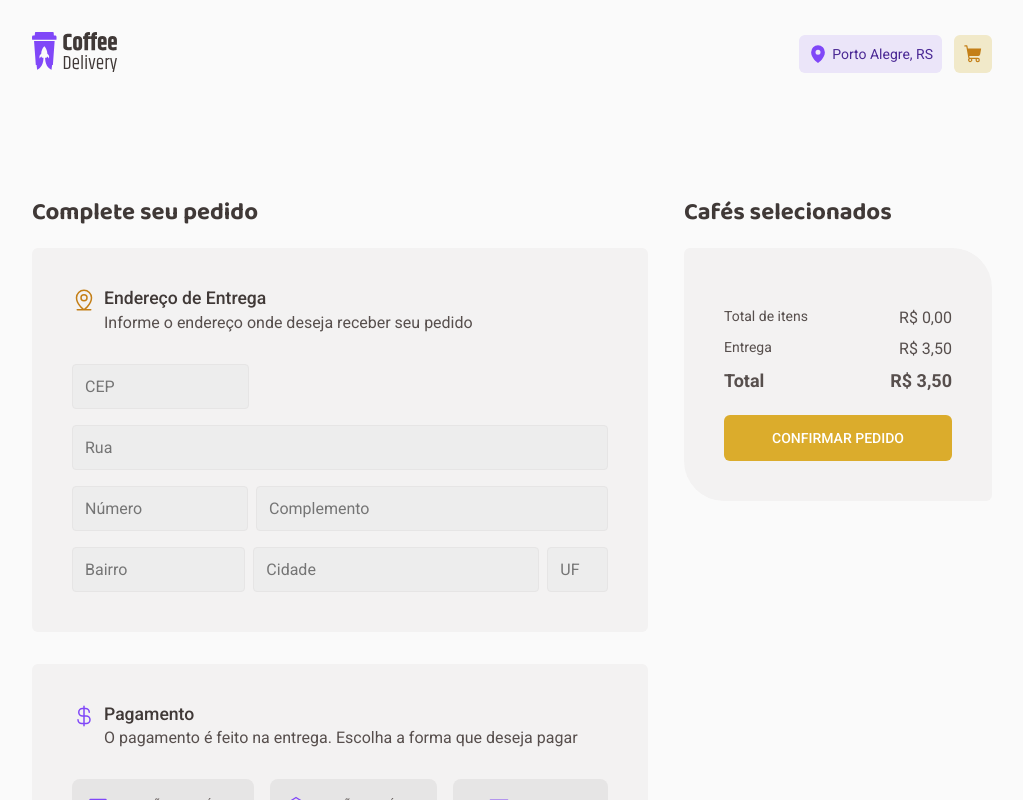
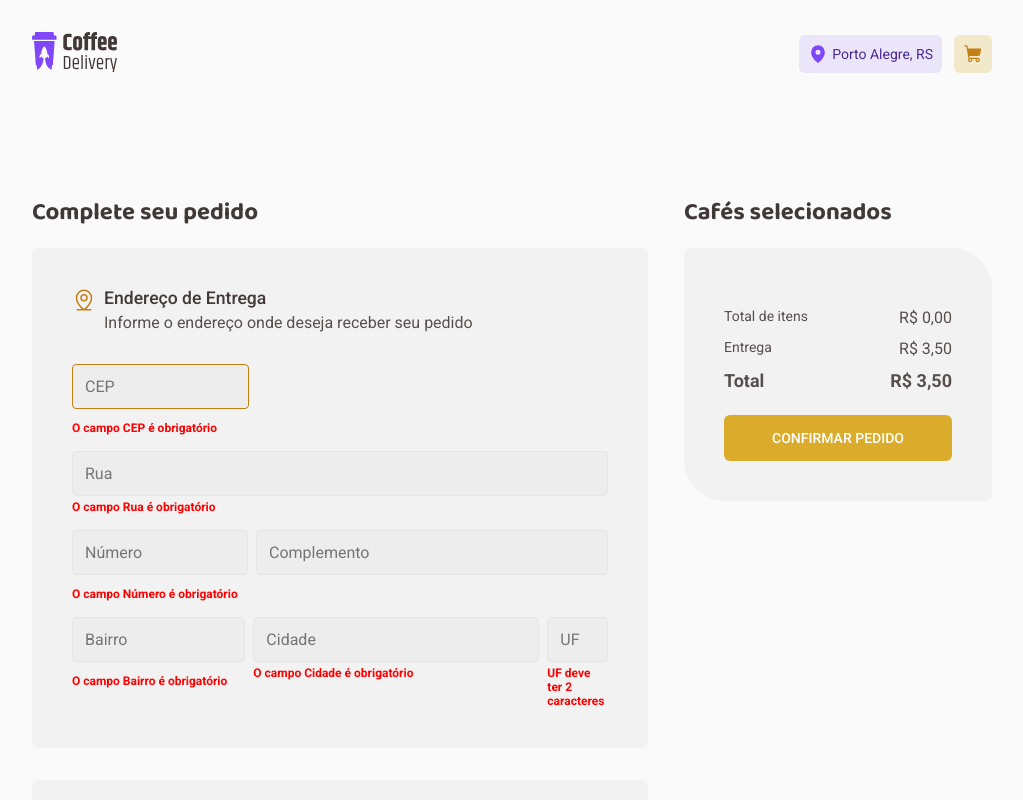
Before and after one commit to RodGondin/Coffee-Delivery, a React (Vite) app: page /cart in a window 1280 px wide. Both pictures are taken after a click on the button "CONFIRMAR PEDIDO". Shown: the top 800 px of the page, without its empty margins (128-1151 px from the left). Built offline with nearby package versions, Linux system fonts and the light colour scheme.

Commit message:
finishing form logic

```diff
--- a/package.json
+++ b/package.json
@@ -10,11 +10,14 @@
     "preview": "vite preview"
   },
   "dependencies": {
+    "@hookform/resolvers": "^3.9.0",
     "@phosphor-icons/react": "^2.1.5",
     "react": "^18.2.0",
     "react-dom": "^18.2.0",
+    "react-hook-form": "^7.52.2",
     "react-router-dom": "^6.23.1",
-    "styled-components": "^6.1.11"
+    "styled-components": "^6.1.11",
+    "zod": "^3.23.8"
   },
   "devDependencies": {
     "@types/react": "^18.2.66",
--- a/src/pages/Cart/index.tsx
+++ b/src/pages/Cart/index.tsx
@@ -1,13 +1,61 @@
 import { Bank, CreditCard, CurrencyDollar, MapPinLine, Money, Trash } from "@phosphor-icons/react";
-import { AddressPaymentBox, AddressSection, AreaCityUfRow, ButtonQuantityDiv, ButtonTrashCart, CartContainer, CartSummary, CartSummaryDiv, CoffeeCardSummary, CoffeeInfosBox, CoffeePaymentInfos, CoffeesSelectedBox, NumberComplementRow, PaymentOptionButton, PaymentOptionsDiv, PaymentSection, PricesInfo, TitlePriceInfo, TitlesSections, TotalPricesInfo } from "./styles";
+import {
+  AddressPaymentBox,
+  AddressSection,
+  AreaCityUfRow,
+  ButtonQuantityDiv,
+  ButtonTrashCart,
+  CartContainer,
+  CartSummary,
+  CartSummaryDiv,
+  CoffeeCardSummary,
+  CoffeeInfosBox,
+  CoffeePaymentInfos,
+  CoffeesSelectedBox,
+  ErrorMessage,
+  InputWrapper,
+  NumberComplementRow,
+  PaymentOptionButton,
+  PaymentOptionsDiv,
+  PaymentSection,
+  PricesInfo,
+  TitlePriceInfo,
+  TitlesSections,
+  TotalPricesInfo
+} from "./styles";
 import { useTheme } from "styled-components";
 import { useContext, useEffect, useState } from "react";
 import { CoffeeContext, CoffeeContextType } from "../../contexts/CoffeeContext";
+import { useForm } from "react-hook-form";
+import { z } from 'zod';
+import { zodResolver } from "@hookform/resolvers/zod";
+
+const addressSchema = z.object({
+  CEP: z
+    .string()
+    .min(1, "O campo CEP é obrigatório")
+    .regex(/^\d{5}-\d{3}$/, "CEP inválido"),
+  Rua: z.string().min(1, "O campo Rua é obrigatório"),
+  Numero: z.string().min(1, "O campo Número é obrigatório"),
+  Complemento: z.string().optional(),
+  Bairro: z.string().min(1, "O campo Bairro é obrigatório"),
+  Cidade: z.string().min(1, "O campo Cidade é obrigatório"),
+  UF: z
+    .string()
+    .min(2, "UF deve ter 2 caracteres")
+    .max(2, "UF deve ter 2 caracteres"),
+});
+
+type AddressFormData = z.infer<typeof addressSchema>;
 
 export function Cart() {
   const theme = useTheme();
   const { cart, setCart, CoffeesList } = useContext(CoffeeContext) as CoffeeContextType;
   const [totalValue, setTotalValue] = useState(0);
+
+  const { handleSubmit, register, reset, formState: { errors } } = useForm<AddressFormData>({
+    resolver: zodResolver(addressSchema),
+  });
 
   useEffect(() => {
     const newTotalValue = cart.reduce((acc, item) => {
@@ -23,9 +71,14 @@ export function Cart() {
     setTotalValue(newTotalValue);
   }, [cart, CoffeesList]);
 
+  function onSubmitHandle(data: AddressFormData) {
+    console.log("Dados do formulário:", data);
+    // Passar para tela de confirmação
+    reset();
+  }
+
   return (
     <CartContainer>
-
       <AddressPaymentBox>
         <TitlesSections>Complete seu pedido</TitlesSections>
 
@@ -38,19 +91,47 @@ export function Cart() {
             </div>
           </div>
 
-          <form>
-            <input type="text" name="CEP" placeholder="CEP" />
-            <input type="text" name="Rua" placeholder="Rua" />
+          <form onSubmit={handleSubmit(onSubmitHandle)}>
+            <InputWrapper>
+              <input type="text" id="CEP" placeholder="CEP" {...register('CEP')} />
+              {errors.CEP && <ErrorMessage>{errors.CEP.message}</ErrorMessage>}
+            </InputWrapper>
+
+            <InputWrapper>
+              <input type="text" id="Rua" placeholder="Rua" {...register('Rua')} />
+              {errors.Rua && <ErrorMessage>{errors.Rua.message}</ErrorMessage>}
+            </InputWrapper>
+
             <NumberComplementRow>
-              <input type="text" name="Numero" placeholder="Número" />
-              <input type="text" name="Complemento" placeholder="Complemento" />
+              <InputWrapper>
+                <input type="text" id="Numero" placeholder="Número" {...register('Numero')} />
+                {errors.Numero && <ErrorMessage>{errors.Numero.message}</ErrorMessage>}
+              </InputWrapper>
+
+              <InputWrapper>
+                <input type="text" id="Complemento" placeholder="Complemento" {...register('Complemento')} />
+                {errors.Complemento && <ErrorMessage>{errors.Complemento.message}</ErrorMessage>}
+              </InputWrapper>
             </NumberComplementRow>
+
             <AreaCityUfRow>
-              <input type="text" name="Bairro" placeholder="Bairro" />
-              <input type="text" name="Cidade" placeholder="Cidade" />
-              <input type="text" name="UF" placeholder="UF" />
+              <InputWrapper>
+                <input type="text" id="Bairro" placeholder="Bairro" {...register('Bairro')} />
+                {errors.Bairro && <ErrorMessage>{errors.Bairro.message}</ErrorMessage>}
+              </InputWrapper>
+
+              <InputWrapper>
+                <input type="text" id="Cidade" placeholder="Cidade" {...register('Cidade')} />
+                {errors.Cidade && <ErrorMessage>{errors.Cidade.message}</ErrorMessage>}
+              </InputWrapper>
+
+              <InputWrapper>
+                <input type="text" id="UF" placeholder="UF" {...register('UF')} />
+                {errors.UF && <ErrorMessage>{errors.UF.message}</ErrorMessage>}
+              </InputWrapper>
             </AreaCityUfRow>
           </form>
+
         </AddressSection>
 
         <PaymentSection>
@@ -144,7 +225,7 @@ export function Cart() {
                 <TotalPricesInfo>R$ {(totalValue + 3.50).toFixed(2).replace(".", ",")}</TotalPricesInfo>
               </div>
             </div>
-            <button>CONFIRMAR PEDIDO</button>
+            <button onClick={handleSubmit(onSubmitHandle)}>CONFIRMAR PEDIDO</button>
           </CoffeePaymentInfos>
 
 
--- a/src/pages/Cart/styles.ts
+++ b/src/pages/Cart/styles.ts
@@ -55,9 +55,15 @@ export const AddressSection = styled.section`
       border: 1px solid ${(props) => props.theme["base-button"]};
       border-radius: 4px;
       background-color: ${(props) => props.theme["base-input"]};
+      color: ${(props) => props.theme["base-text"]};
+
+      &:focus {
+        border: 1px solid ${(props) => props.theme["yellow-dark"]};
+        outline: none;
+      }
     }
 
-    input[name="CEP"] {
+    input[id="CEP"] {
       max-width: 33%;
     }
   }
@@ -73,6 +79,20 @@ export const AreaCityUfRow = styled.div`
   display: grid;
   grid-template-columns: 1fr 1.65fr 0.35fr;
   gap: 0.5rem;
+`;
+
+export const InputWrapper = styled.div`
+  position: relative;
+
+  display: flex;
+  flex-direction: column;
+`;
+
+export const ErrorMessage = styled.span`
+  font-size: 12px;
+  font-weight: 600;
+  color: red;
+  margin-top: 4px; /* Ajuste de margem para espaçar corretamente */
 `;
 
 export const PaymentSection = styled.section`
```
Also changed, not shown: 1 other file (tests, documents, lock files or other folders).
